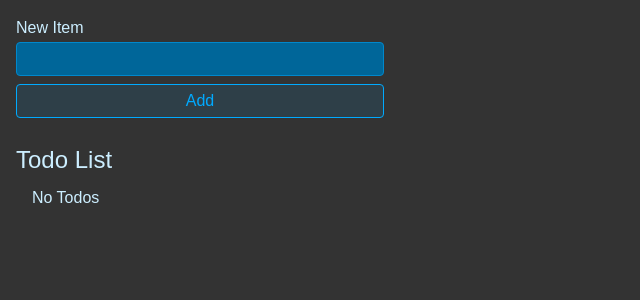
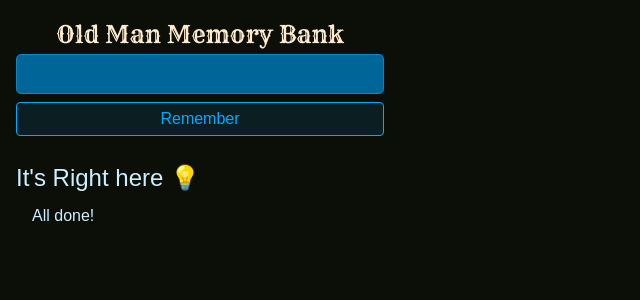
Before and after one commit to MyBaBB/Todolist, a React (Vite) app: page / in a window 1280 px wide. Shown: the top 300 px of the page, without its empty margins (0-640 px from the left). Built offline with nearby package versions, Linux system fonts and the light colour scheme.

Commit message:
styling in progress, break

```diff
--- a/src/App.jsx
+++ b/src/App.jsx
@@ -45,7 +45,7 @@ export default function App() {
   return (
     <>
       <NewTodoForm onSubmit={addTodo} />
-      <h1 className="header">Todo List</h1>
+      <h1 className="header">It's Right here 💡</h1>
       <TodoList todos={todos} toggleTodo={toggleTodo} deleteTodo={deleteTodo} />
     </>
   )
--- a/src/Todo.css
+++ b/src/Todo.css
@@ -4,7 +4,7 @@
   }
 
   body {
-    background: #333;
+    background: #0c0e08;
     color: hsl(200, 100%, 90%);
     max-width: 400px;
     padding: 1rem;
@@ -56,7 +56,9 @@
     background: hsl(200, 100%, 30%);
     border-radius: 0.25em;
     padding: 0.25em 0.5em;
-    color: hsl(200, 100%, 90%);
+    color: #ffebcd;
+    font-size: larger;
+    text-shadow: #0c0e08 1px 1px 1px;
   }
 
   .new-item-form input:focus {
@@ -137,5 +139,13 @@
   }
 
   .list li:has(input:checked) label:hover::before {
-    background: hsl(200, 100%, 30%);
+    background:hsl(200, 100%, 30%);
   }
+  .oldFart {
+    font-family:rye;
+    display: flex;
+    justify-content: center;
+    font-size: x-large;
+    color:#ffebcd  ;
+
+  }
--- a/src/components/NewTodoForm.jsx
+++ b/src/components/NewTodoForm.jsx
@@ -1,3 +1,4 @@
+/* eslint-disable react/prop-types */
 import { useState } from "react"
 
 export function NewTodoForm({ onSubmit }) {
@@ -15,7 +16,8 @@ export function NewTodoForm({ onSubmit }) {
   return (
     <form onSubmit={handleSubmit} className="new-item-form">
       <div className="form-row">
-        <label htmlFor="item">New Item</label>
+        <label htmlFor="item"><span className="oldFart"> Old Man Memory
+        Bank</span></label>
         <input
           value={newItem}
           onChange={e => setNewItem(e.target.value)}
@@ -23,7 +25,7 @@ export function NewTodoForm({ onSubmit }) {
           id="item"
         />
       </div>
-      <button className="btn">Add</button>
+      <button className="btn">Remember </button>
     </form>
   )
 }
--- a/src/components/TodoList.jsx
+++ b/src/components/TodoList.jsx
@@ -3,7 +3,7 @@ import { TodoItem } from "./TodoItem"
 export function TodoList({ todos, toggleTodo, deleteTodo }) {
   return (
     <ul className="list">
-      {todos.length === 0 && "No Todos"}
+      {todos.length === 0 && "All done!"}
       {todos.map(todo => {
         return (
           <TodoItem
```
